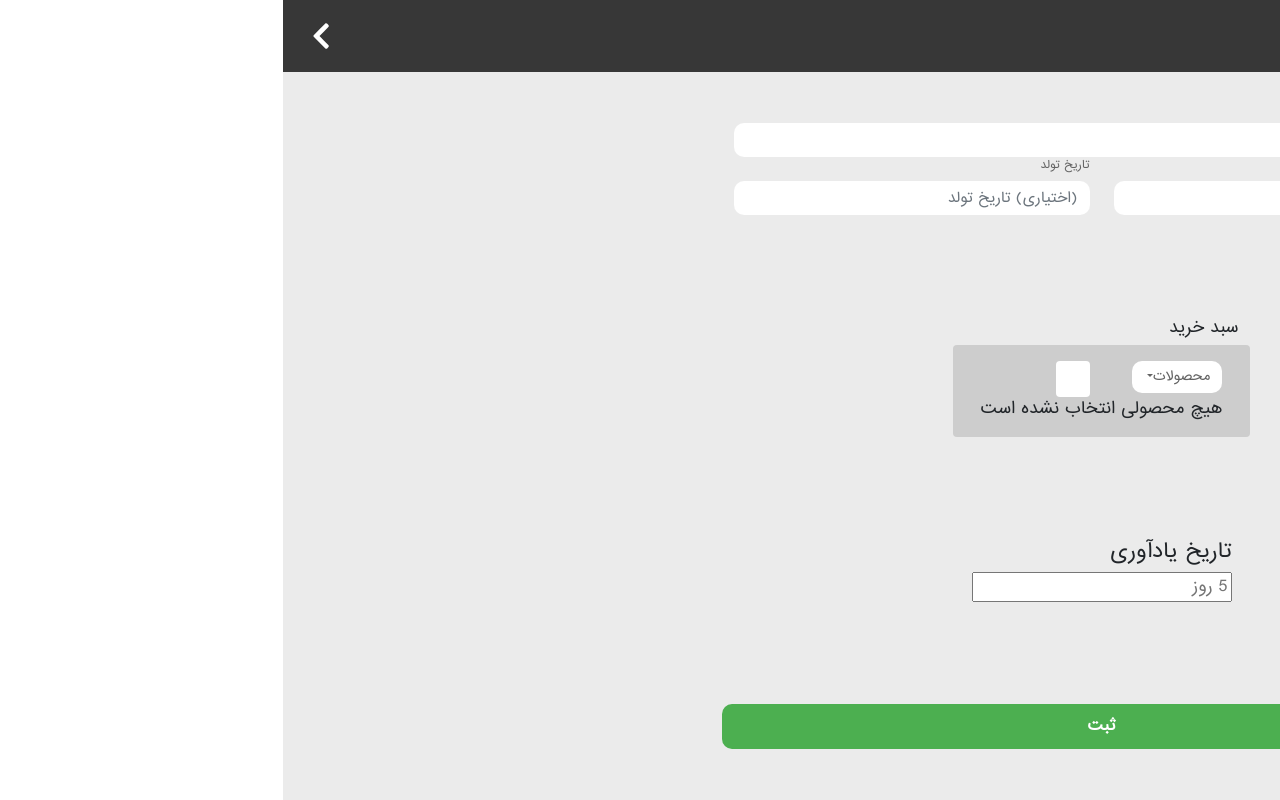
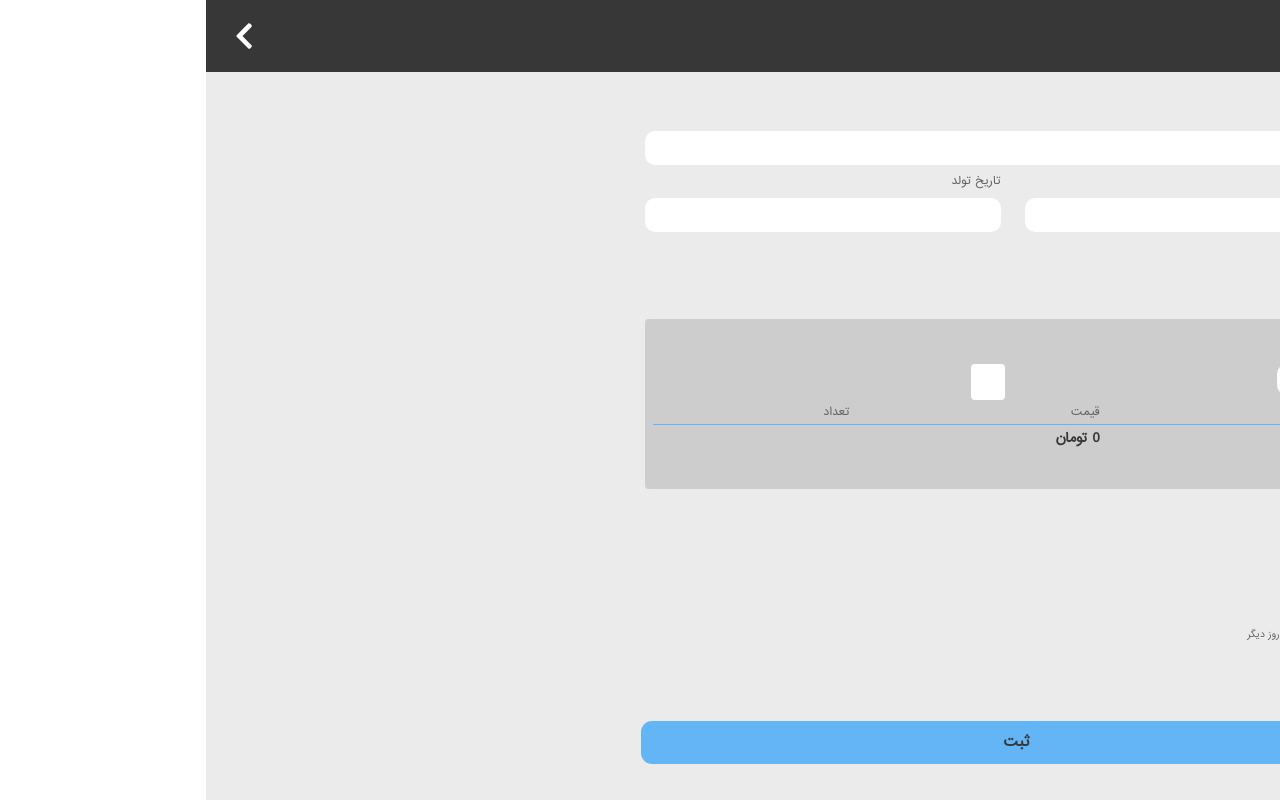
Before and after one commit to sr-ssh/food-manager-webapp, a React (Create React App) app: page /order/add in a window 1280 px wide. Built offline with nearby package versions, Linux system fonts and the light colour scheme; sample sign-in values are in the browser's storage.

Commit message:
add order completing

```diff
--- a/src/assets/styles/orderStyle.css
+++ b/src/assets/styles/orderStyle.css
@@ -43,14 +43,15 @@
 }
 
 .order-submit{
-    background-color: var(--button-color-two);
-    border-radius: 10px;
-    font-size: 15px;
+    background-color: var(--button-background);
+    border: none;
+    border-radius: 11px;
+    font-size: 14px;
+    font-weight: bold;
+    height: 43px;
+    color: var(--button-color-one);
+    font-family: 'IranSans';
     padding: 11px;
-}
-
-.order-submit::after{
-    background-color: var(--button-color-two);
 }
 
 .order-submit-flex{
@@ -111,3 +112,11 @@
 .basket-flex img{
     width: 1.5rem;
 }
+
+.border-top-blue {
+    border-top: 1px solid var(--button-background);
+}
+
+.reminder-span{
+    font-size: 9px;
+}
--- a/src/components/order/addOrder.js
+++ b/src/components/order/addOrder.js
@@ -33,52 +33,59 @@ export const AddOrder = () => {
 
             <Form className="text-right d-flex flex-column justify-content-around align-items-center position-absolute bottom-0 left-0 right-0 order-flex" onSubmit={formHandler} >
 
-                    <Row className="order-inputs d-flex justify-content-around align-items-center flex-wrap">
+                    <Row className="m-0 p-0 order-inputs d-flex justify-content-around align-items-center flex-wrap mt-4">
 
                         <Row className="d-flex flex-nowrap justify-content-around">
 
                             <Col>
                                 <Form.Group controlId="mobile">
                                     <Form.Label>موبایل</Form.Label>
-                                    <Form.Control className="order-input border-0" type="number" placeholder="شماره موبایل" onChange={handleChange}  required/>
+                                    <Form.Control className="order-input" type="number" onChange={handleChange}  required/>
                                 </Form.Group>
                             </Col>
 
                         </Row>
 
-                        <Row className="d-flex flex-nowrap justify-content-around">
+                        <Row className="d-flex flex-nowrap justify-content-around mt-2">
 
                             <Col>
                                 <Form.Group controlId="family">
                                     <Form.Label>نام خانوادگی</Form.Label>
-                                    <Form.Control className="order-input border-0" type="text" placeholder="نام خانوادگی" onChange={handleChange}  required/>
+                                    <Form.Control className="order-input" type="text" onChange={handleChange}  required/>
                                 </Form.Group>
                             </Col>
 
                             <Col>
                                 <Form.Group controlId="birthday">
                                     <Form.Label>تاریخ تولد</Form.Label>
-                                    <Form.Control className="order-input border-0" type="text" placeholder="(اختیاری) تاریخ تولد" onChange={handleChange}/>
+                                    <Form.Control className="order-input" type="text" onChange={handleChange}/>
                                 </Form.Group>
                             </Col>
 
                         </Row>
                     </Row>
 
-                    <Row className="order-submit-flex">
+                    <Row className="m-3 ms-4 p-0 order-submit-flex align-self-stretch">
                         <Col>
                             <Basket order={order} insertOrder={insertOrder} />
                         </Col>
                     </Row>
 
-                    <Row>
-                        <Col>
-                            <h5>تاریخ یادآوری</h5>
-                            <input onChange={handleChange} name="reminderDay" type="number" placeholder="5 روز"/>
-                        </Col>
+                    <Row className="d-flex order-inputs align-self-start me-3 flex-row">
+                        <Form.Group controlId="reminder">
+                            <Row>
+                            <Col xs={4} className="p-2">
+                            <Form.Label>تاریخ یادآوری</Form.Label>
+                            <Form.Control className="text-center order-input" type="number" onChange={handleChange}/>
+                            </Col>
+                            <Col className="align-self-end p-2">
+                                <span className="mt-2 reminder-span" ><smal>روز دیگر</smal></span>
+                            </Col>
+                            </Row>
+                        </Form.Group>
                     </Row>
 
-                    <Row className="order-submit-flex align-self-stretch">
+                    <Row className="m-0 ms-2 p-0 order-submit-flex align-self-stretch">
                         <Col>
                             <Button className="fw-bold order-submit border-0 col-12" size="lg" type="submit" block>
                                 ثبت
--- a/src/components/order/basket.js
+++ b/src/components/order/basket.js
@@ -62,12 +62,11 @@ export const Basket = ({order, insertOrder}) => {
     return(
         <>
         <Row>
-            <h6>سبد خرید</h6>
+            <Card className="border-0 p-1">
+                <Card.Body className="basket-flex d-flex flex-column justify-content-around">
+                    <Row>
+                        <h6 className="order-input">سبد خرید</h6>
                     </Row>
-        <Row>
-            <Card className="border-0">
-                <Card.Body className="basket-flex d-flex flex-column justify-content-around">
-
                     <Row className="d-flex flex-row justify-content-around text-right">
 
                         <Col>
@@ -97,9 +96,7 @@ export const Basket = ({order, insertOrder}) => {
                     </Row>
 
                     <Row>
-                        {
-                            order.length
-                            ? <Table borderless size="sm">
+                        <Table borderless size="sm">
                             <thead>
                                 <tr>
                                     <th>سفارش</th>
@@ -110,7 +107,8 @@ export const Basket = ({order, insertOrder}) => {
                             </thead>
                             <tbody>
                             {
-                                    order.map(item => {
+                                order.length
+                                ? order.map(item => {
                                             return (
                                                 <tr key={item.name}>
                                                     <td>{item.name}</td>
@@ -120,8 +118,9 @@ export const Basket = ({order, insertOrder}) => {
                                                 </tr>
                                             )
                                         })
+                                : null
                             }
-                                <tr className="border-top">
+                                <tr className="border-top-blue">
                                     <td>جمع کل:</td>
                                     <td>{totalPrice} تومان</td>
                                     <td></td>
@@ -129,9 +128,6 @@ export const Basket = ({order, insertOrder}) => {
                                 </tr>
                             </tbody>
                         </Table>
-
-                        : <Col>هیچ محصولی انتخاب نشده است</Col>
-                        }
                     </Row>
 
                 </Card.Body>
--- a/src/components/products/addProduct.js
+++ b/src/components/products/addProduct.js
@@ -3,10 +3,7 @@ import { useDispatch } from 'react-redux';
 import { productActions } from '../../actions';
 import { Header } from '../base/header2';
 import { Container , Form , Button , Row , Col } from 'react-bootstrap';
-import { history } from '../../helpers';
 
-//icons
-import deleteIcon from './../../assets/images/delete.svg'
 
 
 
--- a/src/components/products/editProduct.js
+++ b/src/components/products/editProduct.js
@@ -3,10 +3,7 @@ import { useDispatch } from 'react-redux';
 import { productActions } from '../../actions';
 import { Header } from '../base/header2';
 import { Container , Form , Button , Row , Col } from 'react-bootstrap';
-import { history } from '../../helpers';
 
-//icons
-import deleteIcon from './../../assets/images/delete.svg'
 
 export const EditProduct = ({location}) => {
 
```
Also changed, not shown: src/assets/styles/formStyle.css (+0 -8 lines), 1 other file (tests, documents, lock files or other folders). Lines whose indentation alone changed are shown as unchanged.
